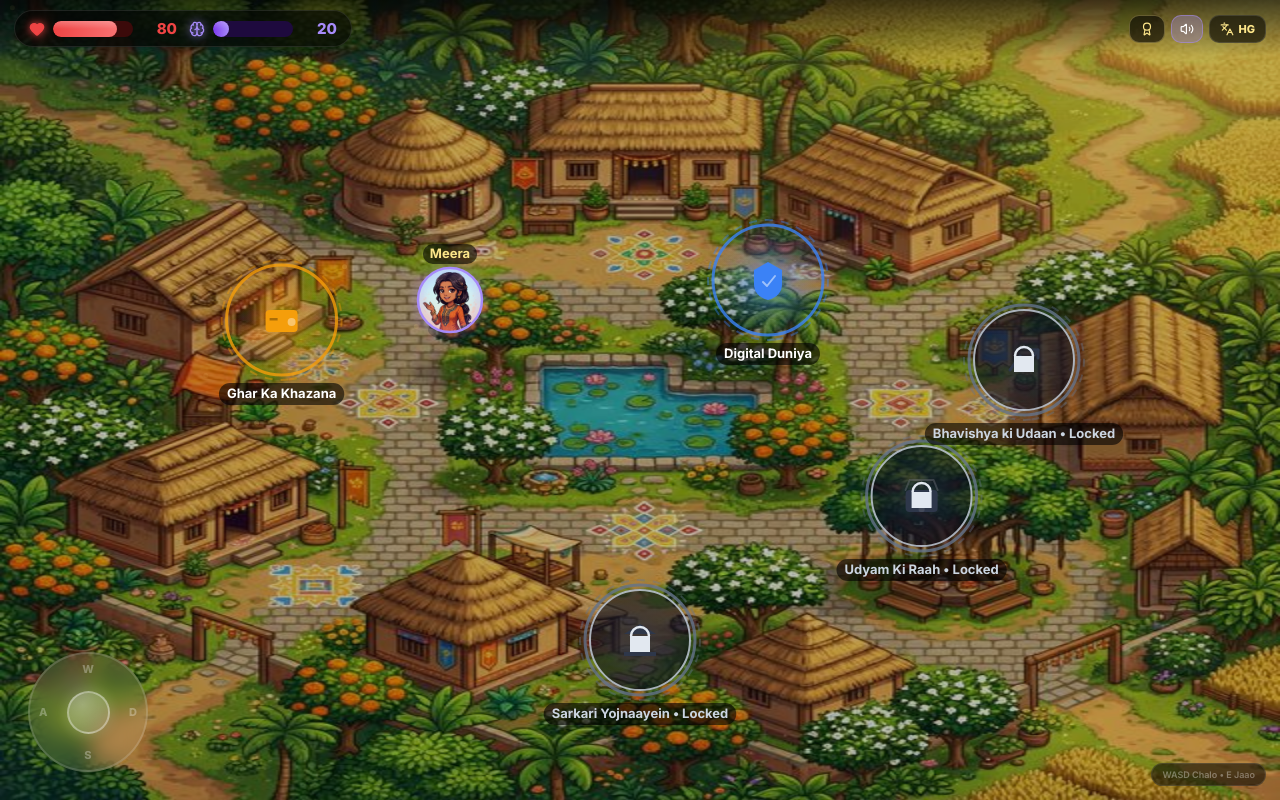
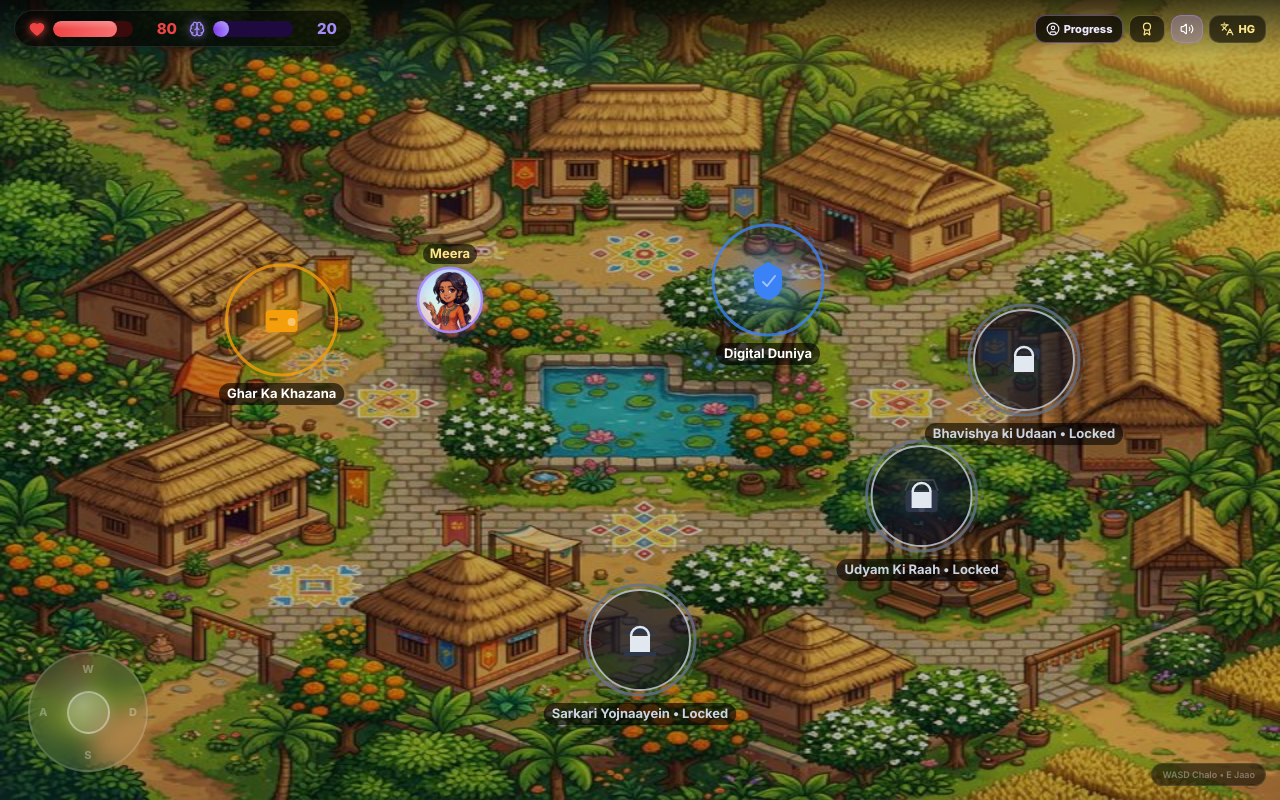
Before and after one commit to AkshitBhandariCodes/matrix-3.0, a React (Vite) app: page / in a window 1280 px wide. Both pictures are taken after a click on the button "Yatra Shuru Karo". Built offline with nearby package versions, Linux system fonts and the light colour scheme; no server answers.

Commit message:
profile button

```diff
--- a/src/screens/HubScreen.tsx
+++ b/src/screens/HubScreen.tsx
@@ -2,7 +2,7 @@ import React, { useEffect, useRef, useCallback, useState } from 'react'
 import { useGameStore, t3 } from '../store/gameStore'
 import { realm1, realm2, realm3, realm4, realm5, characterImages } from '../data/realms'
 import { VirtualJoystick } from '../components/VirtualJoystick'
-import { Heart, Brain, Languages, Award, DoorOpen, Trophy, Volume2, VolumeX, Menu, X, Lock } from 'lucide-react'
+import { Heart, Brain, Languages, Award, DoorOpen, Trophy, Volume2, VolumeX, Menu, X, Lock, UserCircle } from 'lucide-react'
 import hubBgImg from '../assets/environment/hub_bg.png'
 import { isRealmEnabled, type RealmScreen } from '../config/prototype'
 
@@ -559,6 +559,17 @@ export const HubScreen: React.FC = () => {
         {/* Action buttons */}
         {isMobileView ? (
           <div style={{ position: 'relative', pointerEvents: 'all' }}>
+            <div style={{ display: 'flex', alignItems: 'center', gap: 8 }}>
+              <button onClick={() => setScreen('profile')} style={{
+                background: 'rgba(0,0,0,0.78)', backdropFilter: 'blur(12px)',
+                border: '1px solid rgba(167,139,250,0.45)', borderRadius: 11,
+                color: '#ede9fe', padding: '8px 10px',
+                cursor: 'pointer', display: 'flex', alignItems: 'center', gap: 6,
+                fontSize: 11, fontWeight: 800, fontFamily: 'var(--font-primary)',
+              }}>
+                <UserCircle size={14} /> {tt('प्रोफाइल', 'Profile', 'Profile')}
+              </button>
+
               <button onClick={() => setMenuOpen((open) => !open)} style={{
                 background: 'rgba(0,0,0,0.7)', backdropFilter: 'blur(12px)',
                 border: '1px solid rgba(255,255,255,0.18)', borderRadius: 10,
@@ -567,6 +578,7 @@ export const HubScreen: React.FC = () => {
               }}>
                 {menuOpen ? <X size={16} /> : <Menu size={16} />}
               </button>
+            </div>
 
             {menuOpen && (
               <div className="glass-strong" style={{
@@ -574,6 +586,15 @@ export const HubScreen: React.FC = () => {
                 padding: 8, display: 'flex', flexDirection: 'column', gap: 6,
                 borderRadius: 12,
               }}>
+                <button onClick={() => { setScreen('profile'); setMenuOpen(false) }} style={{
+                  background: 'rgba(167,139,250,0.24)', border: '1px solid rgba(167,139,250,0.45)',
+                  borderRadius: 9, color: '#ede9fe', fontSize: 12, fontWeight: 800,
+                  padding: '8px 10px', cursor: 'pointer',
+                  display: 'flex', alignItems: 'center', gap: 6,
+                }}>
+                  <UserCircle size={14} /> {tt('प्रोफाइल और प्रगति', 'Profile & Progress', 'Profile aur Progress')}
+                </button>
+
                 <button onClick={() => { setScreen('certificate'); setMenuOpen(false) }} style={{
                   background: 'rgba(253,230,138,0.2)', border: '1px solid rgba(253,230,138,0.45)',
                   borderRadius: 9, color: '#fde68a', fontSize: 12, fontWeight: 800,
@@ -607,6 +628,16 @@ export const HubScreen: React.FC = () => {
           </div>
         ) : (
           <div style={{ display: 'flex', gap: 6, pointerEvents: 'all' }}>
+            <button onClick={() => setScreen('profile')} style={{
+              background: 'rgba(0,0,0,0.72)', backdropFilter: 'blur(12px)',
+              border: '1px solid rgba(167,139,250,0.45)', borderRadius: 10,
+              color: '#ede9fe', fontSize: 11, fontWeight: 800, padding: '6px 10px',
+              cursor: 'pointer', fontFamily: 'var(--font-primary)',
+              display: 'flex', alignItems: 'center', gap: 4,
+            }}>
+              <UserCircle size={14} /> {tt('प्रगति', 'Progress', 'Progress')}
+            </button>
+
             <button onClick={() => setScreen('certificate')} style={{
               background: 'rgba(0,0,0,0.6)', backdropFilter: 'blur(12px)',
               border: '1px solid rgba(253,230,138,0.3)', borderRadius: 10,
```
Lines whose indentation alone changed are shown as unchanged.
